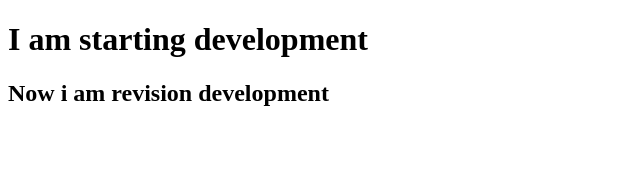
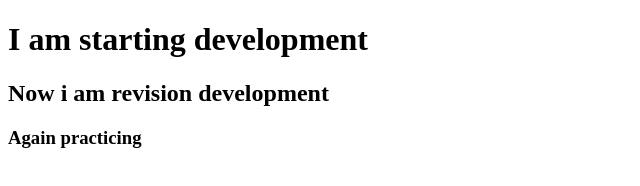
Before and after one commit to shahin2028/my-second-repo, a plain HTML site: page index.html in a window 1280 px wide. Shown: the whole page, without its empty margins (0-640 px from the left). Drawn offline with Linux system fonts and the light colour scheme.

Commit message:
another line added

```diff
--- a/index.html
+++ b/index.html
@@ -9,5 +9,6 @@
 <body>
     <h1>I am starting development</h1>
     <h2>Now i am revision development</h2>
+    <h3>Again practicing</h3>
 </body>
 </html>
```
